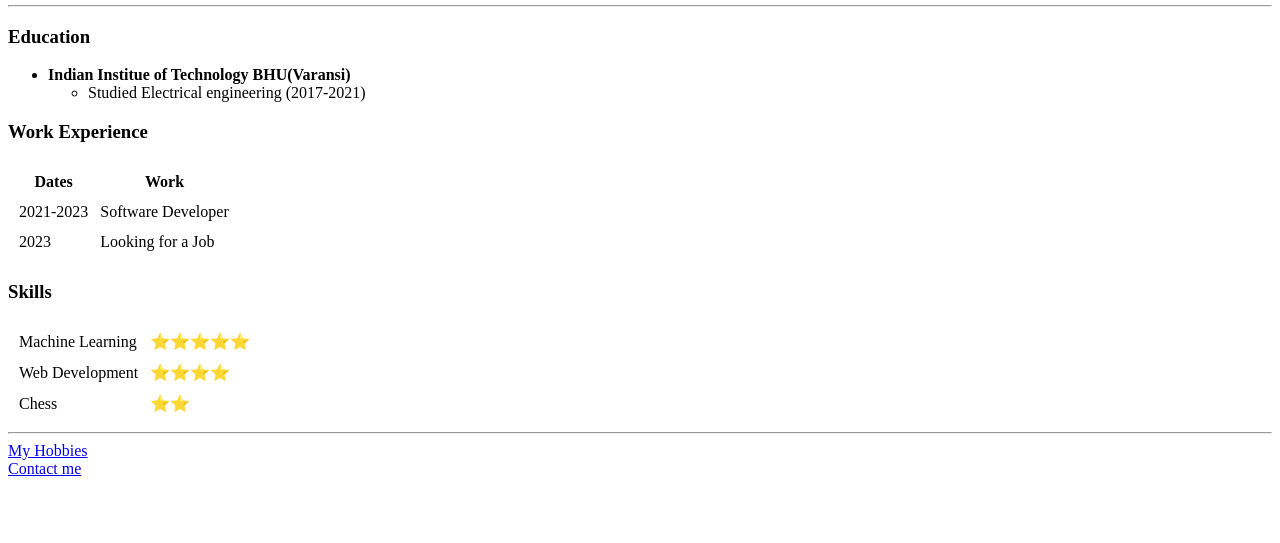
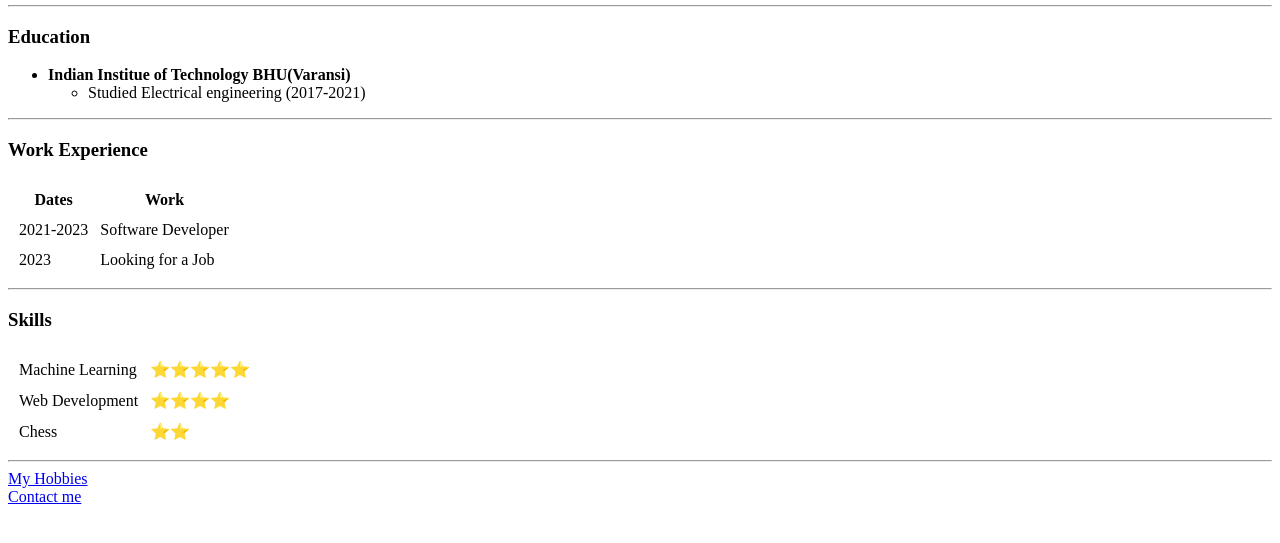
Before and after one commit to storm-break3r/cv, a plain HTML site: page index.html in a window 1280 px wide. Shown: the part 207-750 px from the top of the page. Drawn offline with Linux system fonts and the light colour scheme.

Commit message:
Update index.html

```diff
--- a/index.html
+++ b/index.html
@@ -3,6 +3,7 @@
     <head>
         <meta charset="utf-8">
         <title>Kartikey's Personal Site</title>
+        <link rel="stylesheet" href="css/styles.css">
     </head>
     <body>
         <table cellspacing = "20">
@@ -21,6 +22,7 @@
                 <li>Studied Electrical engineering (2017-2021)</li>
             </ul>
         </ul>
+        <hr>
         <h3>Work Experience</h3>
         <table cellspacing = "10">
             <thead>
@@ -40,6 +42,7 @@
                 </tr>
             </tbody>
         </table>
+        <hr>
         <h3>Skills</h3>
         <table cellspacing = "10">
             <tr>
```
